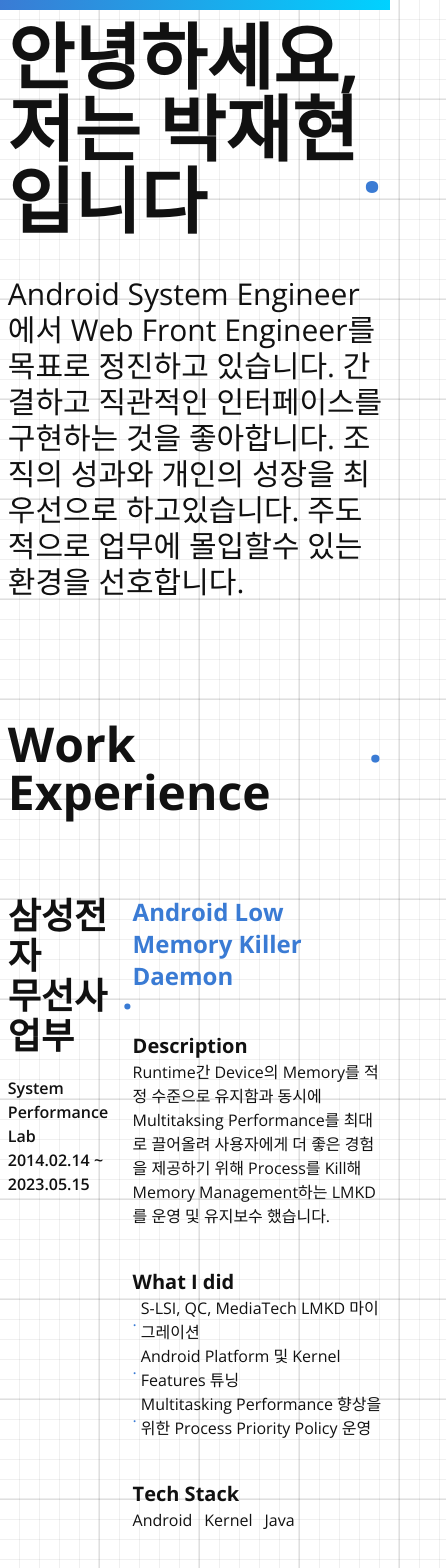
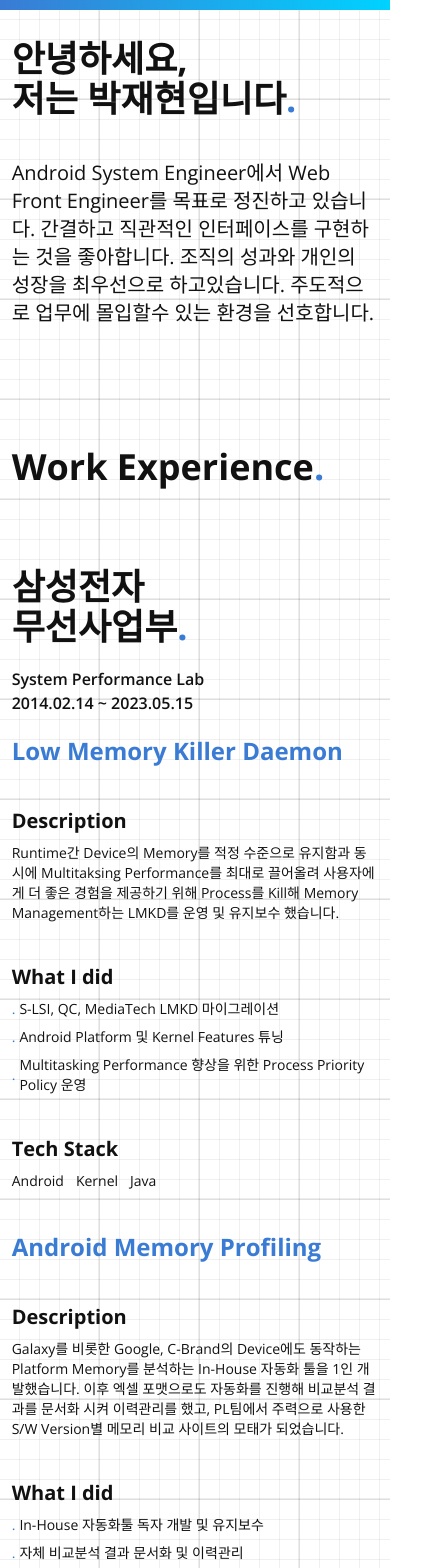
Before and after one commit to jh0152park/introduce_my_self, a Next.js app in the folder resume/: page / in a window 390 px wide. Shown: the top 1568 px of the page, 446 px wide, since content can reach past the window. Built offline with nearby package versions, Linux system fonts and the light colour scheme.

Commit message:
added mobile version

```diff
--- a/resume/app/page.tsx
+++ b/resume/app/page.tsx
@@ -8,9 +8,9 @@
 
 export default function Home() {
     return (
-        <div className="flex items-start justify-center w-full">
+        <div className="relative flex items-start justify-center w-full ">
             <Header />
-            <main className="px-[2%] py-[5%] w-full min-h-screen max-w-[900px] flex flex-col items-start justify-start gap-10">
+            <main className="px-[3%] py-[10%] w-full min-h-screen max-w-[900px] flex flex-col items-center justify-start gap-10  ">
                 <Title />
                 <WorkExperience />
                 <OtherExperience />
--- a/resume/components/contact/contact.tsx
+++ b/resume/components/contact/contact.tsx
@@ -6,7 +6,7 @@
 
     return (
         <div className="flex flex-col items-start justify-start w-full gap-10">
-            <div className="flex items-center justify-start *:font-bold *:text-5xl">
+            <div className="flex items-center justify-start *:font-bold text-4xl sm:text-5xl">
                 <span>Contact Me</span>
                 <PointDot />
             </div>
@@ -15,13 +15,13 @@
                 {contacts.map((contact) => (
                     <div
                         key={contact.category}
-                        className="flex items-center justify-start gap-2"
+                        className="flex items-center justify-start gap-2 "
                     >
-                        <div className="flex items-center justify-start gap-2 *:font-bold *:text-3xl">
+                        <div className="flex items-center justify-start gap-2 text-xl font-bold sm:text-3xl">
                             <PointDot />
-                            <span>{contact.category}:</span>
+                            <span>{contact.category}</span>
                         </div>
-                        <div className="text-xl font-semibold">
+                        <div className="font-semibold text-md sm:text-xl">
                             {contact.category === "Email" ? (
                                 <span>{contact.url}</span>
                             ) : (
--- a/resume/components/edu/education.tsx
+++ b/resume/components/edu/education.tsx
@@ -3,7 +3,7 @@
 export default function Education() {
     return (
         <div className="flex flex-col items-start justify-start w-full gap-5 py-10">
-            <div className="flex items-center justify-start *:font-bold *:text-4xl">
+            <div className="flex items-center justify-start text-3xl font-bold sm:text-4xl">
                 <span>한양대학교 ERICA</span>
                 <PointDot />
             </div>
--- a/resume/components/other/other-experience.tsx
+++ b/resume/components/other/other-experience.tsx
@@ -6,23 +6,26 @@
 
     return (
         <div className="flex flex-col items-start justify-start w-full gap-10">
-            <div className="flex items-center justify-start *:font-bold *:text-5xl">
+            <div className="flex items-center justify-start *:font-bold text-4xl sm:text-5xl">
                 <span>Other Experiences</span>
                 <PointDot />
             </div>
 
             <div className="flex flex-col items-start justify-start gap-10">
                 {experiences.map((experience) => (
-                    <div key={experience.title}>
-                        <div className="flex items-center justify-start text-3xl font-bold">
+                    <div
+                        key={experience.title}
+                        className="flex flex-col items-start justify-start gap-5"
+                    >
+                        <div className="flex items-center justify-start text-3xl font-bold sm:text-4xl">
                             <span>{experience.title}</span>
                             <PointDot />
                         </div>
-                        <div className="flex flex-col items-start justify-start my-4 text-lg font-semibold">
+                        <div className="flex flex-col items-start justify-start font-semibold">
                             <span>{experience.as}</span>
                             <span>{experience.period}</span>
                         </div>
-                        <span className="text-lg font-semibold text-left">
+                        <span className="font-semibold text-left">
                             {experience.description}
                         </span>
                     </div>
--- a/resume/components/skill/skill.tsx
+++ b/resume/components/skill/skill.tsx
@@ -6,7 +6,7 @@
 
     return (
         <div className="flex flex-col items-start justify-start w-full gap-10">
-            <div className="flex items-center justify-start *:font-bold *:text-5xl">
+            <div className="flex items-center justify-start text-4xl font-bold sm:text-5xl">
                 <span>Skills</span>
                 <PointDot />
             </div>
@@ -14,11 +14,11 @@
             <div className="flex flex-col items-start justify-start gap-20">
                 {skills.map((skill) => (
                     <div key={skill.title}>
-                        <div className="flex items-center justify-start mb-5 text-3xl font-bold">
+                        <div className="flex items-center justify-start mb-5 text-3xl font-bold sm:text-4xl">
                             <span>{skill.title}</span>
                             <PointDot />
                         </div>
-                        <div className="flex flex-col gap-2">
+                        <div className="flex flex-col gap-2 *:text-md text-sm">
                             {skill.description.map((description) => (
                                 <div
                                     key={description}
--- a/resume/components/title/title.tsx
+++ b/resume/components/title/title.tsx
@@ -3,7 +3,7 @@
 export default function Title() {
     return (
         <div className="flex flex-col items-start justify-center w-full gap-10 ">
-            <div className="*:font-bold *:text-7xl flex flex-col">
+            <div className="*:font-bold *:text-4xl *:sm:text-7xl flex flex-col">
                 <span>안녕하세요,</span>
                 <div className="flex items-center justify-start ">
                     <span>저는 박재현입니다</span>
@@ -11,7 +11,7 @@
                 </div>
             </div>
 
-            <div className="w-full text-3xl font-normal text-left">
+            <div className="w-full text-xl font-normal text-left sm:text-3xl">
                 Android System Engineer에서 Web Front Engineer를 목표로 정진하고
                 있습니다. 간결하고 직관적인 인터페이스를 구현하는 것을
                 좋아합니다. 조직의 성과와 개인의 성장을 최우선으로 하고있습니다.
--- a/resume/components/work/work-experience.tsx
+++ b/resume/components/work/work-experience.tsx
@@ -6,7 +6,7 @@
 
     return (
         <div className="flex flex-col items-start justify-start w-full">
-            <div className="flex items-start justify-start my-20 text-5xl font-bold">
+            <div className="flex items-start justify-start my-20 text-4xl font-bold sm:text-5xl">
                 <span>Work Experience</span>
                 <PointDot />
             </div>
@@ -15,9 +15,9 @@
                 {works.map((work) => (
                     <div
                         key={work.company}
-                        className="flex items-start justify-start w-full"
+                        className="flex flex-col items-start justify-start w-full gap-5 sm:flex-row sm:gap-0"
                     >
-                        <div className="flex flex-col items-start justify-start w-[50%] ">
+                        <div className="flex flex-col items-start justify-start sm:w-[50%] w-full">
                             <div className="flex flex-col items-start justify-start *:font-bold text-4xl">
                                 {work.company.split(" ").map((company) => (
                                     <div
@@ -31,6 +31,7 @@
                                     </div>
                                 ))}
                             </div>
+
                             <div className="flex flex-col items-start justify-start mt-5 *:font-semibold">
                                 <span>{work.as}</span>
                                 <span>{work.period}</span>
@@ -42,27 +43,27 @@
                                     key={misson.title}
                                     className="flex flex-col items-start justify-start w-full gap-10 mb-10"
                                 >
-                                    <span className="text-2xl font-bold text-dark">
+                                    <span className="text-2xl font-bold sm:text-3xl text-dark">
                                         {misson.title}
                                     </span>
 
-                                    <div className="flex flex-col items-start justify-start">
+                                    <div className="flex flex-col items-start justify-start gap-2">
                                         <span className="text-xl font-bold">
                                             Description
                                         </span>
-                                        <span className="text-md ">
+                                        <span className="text-sm sm:text-md ">
                                             {misson.description}
                                         </span>
                                     </div>
 
-                                    <div className="flex flex-col items-start justify-start">
+                                    <div className="flex flex-col items-start justify-start gap-2">
                                         <span className="text-xl font-bold">
                                             What I did
                                         </span>
                                         {misson.worked.map((work) => (
                                             <div
                                                 key={work}
-                                                className="flex items-center justify-start gap-1 text-md"
+                                                className="flex items-center justify-start gap-1 text-sm sm:text-md"
                                             >
                                                 <PointDot />
                                                 <span>{work}</span>
@@ -70,12 +71,12 @@
                                         ))}
                                     </div>
 
-                                    <div className="flex flex-col items-start justify-start">
+                                    <div className="flex flex-col items-start justify-start gap-2">
                                         <span className="text-xl font-bold">
                                             Tech Stack
                                         </span>
 
-                                        <div className="flex items-center justify-start gap-3 text-md">
+                                        <div className="flex items-center justify-start gap-3 text-sm sm:text-md">
                                             {misson.tech.map((tech) => (
                                                 <span key={tech}>{tech}</span>
                                             ))}
--- a/resume/global/experience.ts
+++ b/resume/global/experience.ts
@@ -26,7 +26,7 @@
         period: "2014.02.14 ~ 2023.05.15",
         mission: [
             {
-                title: "Android Low Memory Killer Daemon",
+                title: "Low Memory Killer Daemon",
                 description:
                     "Runtime간 Device의 Memory를 적정 수준으로 유지함과 동시에 Multitaksing Performance를 최대로 끌어올려 사용자에게 더 좋은 경험을 제공하기 위해 Process를 Kill해 Memory Management하는 LMKD를 운영 및 유지보수 했습니다.",
                 worked: [
@@ -38,7 +38,7 @@
             },
 
             {
-                title: "Android Device Memory Profiling",
+                title: "Android Memory Profiling",
                 description:
                     "Galaxy를 비롯한 Google, C-Brand의 Device에도 동작하는 Platform Memory를 분석하는 In-House 자동화 툴을 1인 개발했습니다. 이후 엑셀 포맷으로도 자동화를 진행해 비교분석 결과를 문서화 시켜 이력관리를 했고, PL팀에서 주력으로 사용한 S/W Version별 메모리 비교 사이트의 모태가 되었습니다.",
                 worked: [
@@ -74,7 +74,7 @@
             },
 
             {
-                title: "QA Team 정규 시험결과 자동 분석 Slack Bot",
+                title: "정규 시험결과 자동 분석 Slack Bot",
                 description:
                     "HQ, Chian, India, Vietnam QA Team에서 진행한 Official Performance Test 결과를 Slack 메세지 1줄로 자동으로 분석 및 오류검출 하는 In-House 자동화 툴을 1인 개발했습니다. Global로 진행하는 Official QA Test 분석을 보다 효율적으로 진행하고자 개발했으며, 기존 Manual 분석에 최소 20분 소요되었던 시간을 최대 7분 미만으로 줄였습니다.",
                 worked: [
--- a/resume/global/skill.ts
+++ b/resume/global/skill.ts
@@ -63,7 +63,7 @@
     },
 
     {
-        title: "신규 개발 및 OS Upgarde 참여 프로젝트",
+        title: "성능 담당 참여 프로젝트",
         description: [
             "Galaxy S6 Series",
             "Galaxy S7 Series",
```
